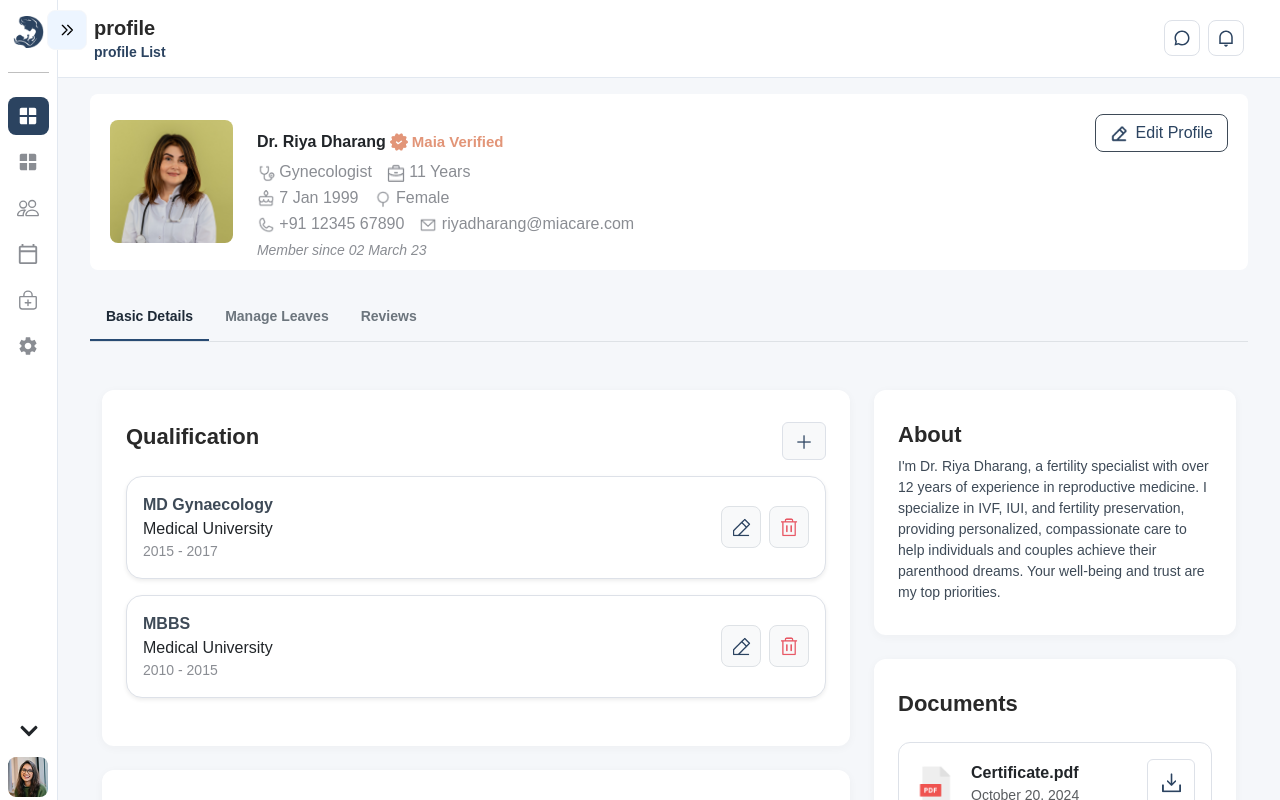
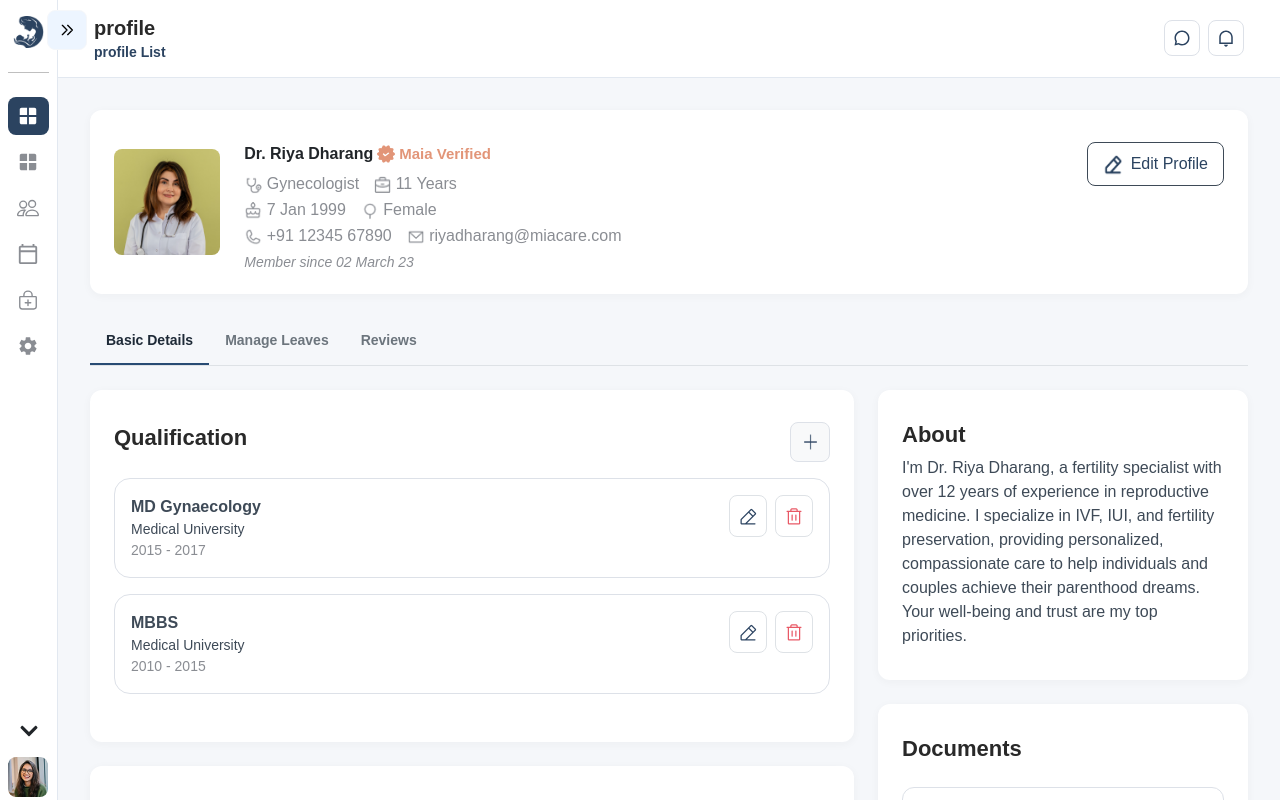
Before and after one commit to PranayTechnocomet/maiacare-doctor-inhouse-fe, a Next.js app: page /profile in a window 1280 px wide. Built offline with nearby package versions, Linux system fonts and the light colour scheme.

Commit message:
21/08/2025   bug solve profile screen

```diff
--- a/src/components/Profile-Tabes.tsx
+++ b/src/components/Profile-Tabes.tsx
@@ -36,7 +36,7 @@ const ProfileTabes = () => {
 
 
   return (
-    <div className="mt-4">
+    <div className='mt-4'>
 
       <CustomTabs
         activeKey={activeTab}
--- a/src/components/Profile.tsx
+++ b/src/components/Profile.tsx
@@ -12,14 +12,15 @@ import MaiaVerify from "../assets/images/MaiaVerify.png";
 import EditProfile from "../assets/images/EditProfile.png";
 import Image from 'next/image';
 import { useRouter } from 'next/navigation';
+import ContentContainer from './ui/ContentContainer';
 
 const Profile = () => {
 
-  const router = useRouter();
+    const router = useRouter();
 
-  const handleEditProfile = () => {
-    router.push('/edit-profile'); // Route to your Edit Profile screen
-  };
+    const handleEditProfile = () => {
+        router.push('/edit-profile'); // Route to your Edit Profile screen
+    };
 
     const doctorData = {
         name: "Dr. Riya Dharang",
@@ -38,10 +39,11 @@ const Profile = () => {
         return (
 
 
-            <div className="profile-card bg-white">
+            <ContentContainer>
                 <Row>
-                    <Col lg={8} md={9} className='d-flex flex-md-row flex-column align-items-center'>
-                        <div className='col-4 col-md-4 col-lg-3 col-xl-2'>
+                    <Col lg={7} md={9} className='d-flex flex-md-row flex-column align-items-center'>
+
+                        <div className='col-4 col-md-3 col-lg-3  col-xl-2'>
                             <Image
                                 src={doctor.image}
                                 alt="Profile"
@@ -49,7 +51,7 @@ const Profile = () => {
                             />
                         </div>
 
-                        <div className='col-12 col-md-8 col-lg-9 col-xl-10 ms-4 mt-3 '>
+                        <div className='col-12 col-md-9 col-lg-9 col-xl-9 ms-4 mt-3 mt-md-0'>
                             <div>
                                 <div className="d-flex flex-md-row align-items-start align-items-md-center gap-1 ">
                                     <strong>{doctor.name}</strong>
@@ -67,7 +69,7 @@ text-center text-md-start     ======= small screen all data center */}
                                         <span>
                                             <Image src={Stethoscope} alt="Specialization" width={18} height={18} /> {doctor.specialization}</span>
                                         <span>
-                                            <Image src={Expirence} alt="experience" width={18} height={18} /> {doctor.experience}</span>
+                                            <Image src={Expirence} alt="experience" width={17} height={17} /> {doctor.experience}</span>
                                     </div>
                                     <div className="detail-row profile-sub-title">
                                         <span>
@@ -86,21 +88,17 @@ text-center text-md-start     ======= small screen all data center */}
                             </div>
                         </div>
 
-
                     </Col>
-
-                    <Col lg={4} md={3} className="text-md-end text-center mt-4 mt-md-0">
+                    <Col lg={5} md={3} className="text-md-end text-center mt-4 mt-md-0">
                         <Button className="edit-profile-btn" onClick={handleEditProfile}>
                             <span className="me-2">
-                                <Image src={EditProfile} alt="EditProfile-btn" width={18} height={18} />
+                                <Image src={EditProfile} alt="EditProfile-btn" width={20} height={22} />
                             </span>
                             Edit Profile
                         </Button>
                     </Col>
                 </Row>
-            </div>
-
-
+            </ContentContainer>
         );
     };
 
--- a/src/components/form/Profile-Basic-Details.tsx
+++ b/src/components/form/Profile-Basic-Details.tsx
@@ -6,6 +6,7 @@ import LightEditimg from "../../assets/images/LightEditimg.png";
 import Pdfimg from "../../assets/images/Pdfimg.png";
 import Download from "../../assets/images/Download.png";
 import Image from 'next/image';
+import { useRouter } from "next/navigation";
 
 import ContentContainer from '../ui/ContentContainer';
 import { TimePickerFieldGroup } from '../ui/CustomTimePicker';
@@ -13,7 +14,15 @@ import { TimePickerFieldGroup } from '../ui/CustomTimePicker';
 const ProfileBasicDetails = () => {
   interface FormError {
     [key: string]: string;
+
   }
+
+  const router = useRouter();
+
+const handleEditClick = () => {
+  router.push("/edit-profile");
+};
+
   const initialFormError: FormError = {};
 
   const [formError, setFormError] = useState<FormError>(initialFormError);
@@ -67,32 +76,33 @@ const ProfileBasicDetails = () => {
 
 
   return (
-    <Container fluid className="mt-3">
-      <div className="mt-4">
+    // <Container fluid className="mt-3">
+      <div>
         <Row>
 
           {/* =====LEFT COLUMN  PART ======== */}
           {/* Qualification */}
 
-          <Col lg={8} className="mb-3">
+          <Col lg={8}>
             <div>
-              <ContentContainer className="mt-4">
+              <ContentContainer className='mt-4' >
                 <div className="d-flex justify-content-between align-items-center mb-3">
                   <h5 className="profile-card-main-titile">Qualification</h5>
-                  <Button variant="light" className="profile-card-boeder">
-                    <Image src={Add} alt="Add" width={18} height={18} />
+                  <Button variant="light" className="profile-card-boeder profile-card-button" >
+                    <Image src={Add} alt="Add" />
                   </Button>
                 </div>
 
                 {qualifications.length === 0 ? (
-                  <div className="text-center text-muted p-4 border rounded-4 shadow-sm">
+                  <div className="text-center text-muted p-4 border rounded-4 ">
                     Data not found
                   </div>
                 ) : (
                   qualifications.map((item, idx) => (
+
                     <div
                       key={idx}
-                      className="d-flex justify-content-between align-items-center p-3 mb-3 bg-white border rounded-4 shadow-sm profile-card-boeder"
+                      className="d-flex justify-content-between align-items-start p-3 mb-3 bg-white border rounded-4 profile-card-boeder"
                     >
                       <div>
                         <div className="card-feild">{item.title}</div>
@@ -101,19 +111,19 @@ const ProfileBasicDetails = () => {
                       </div>
 
                       <div className="d-flex gap-2">
-                        <Button variant="light" className="border p-2 rounded-3">
-                          <Image src={LightEditimg} alt="Specialization" width={22} height={22} />
+                        <Button  onClick={handleEditClick}  className="border p-2 rounded-3  bg-transparent">
+                          <Image src={LightEditimg} alt="Specialization" width={20} height={20} />
                         </Button>
 
-                        <Button
-                          variant="light"
-                          className="border p-2 rounded-3"
+                        <Button className="border p-2 rounded-3  bg-transparent"
                           onClick={() => handleDelete(idx)} // 👈 click par delete
                         >
-                          <Image src={Delete} alt="Specialization" width={22} height={22} />
+                          <Image src={Delete} alt="Specialization" width={20} height={20} />
                         </Button>
+
                       </div>
                     </div>
+
                   ))
                 )}
 
@@ -144,7 +154,7 @@ const ProfileBasicDetails = () => {
                       onChange={(e) =>
                         setFormData({ ...formData, MF: e.target.value })
                       }
-                      required
+                      // required
                       error={formError?.MF}
                     />
 
@@ -175,7 +185,7 @@ const ProfileBasicDetails = () => {
                       onChange={(e) =>
                         setFormData({ ...formData, SS: e.target.value })
                       }
-                      required
+                      // required
                       error={formError?.SS}
                     />
 
@@ -205,7 +215,7 @@ const ProfileBasicDetails = () => {
             <div>
               <ContentContainer className="mt-4">
                 <h5 className="profile-card-main-titile">About</h5>
-                <p className="mb-0 about-text" style={{ fontSize: "14px" }}>
+                <p className="mb-0 about-text" >
                   I'm Dr. Riya Dharang, a fertility specialist with over 12 years of experience in reproductive medicine. I specialize in IVF, IUI, and fertility preservation, providing personalized, compassionate care to help individuals and couples achieve their parenthood dreams. Your well-being and trust are my top priorities.
                 </p>
               </ContentContainer>
@@ -230,8 +240,8 @@ const ProfileBasicDetails = () => {
                           className="me-3"
                         />
                         <div>
-                          <div className="fw-semibold">{doc.name}</div>
-                          <div className="text-muted small">{doc.date}</div>
+                          <div className="card-university-text">{doc.name}</div>
+                          <div className="card-year">{doc.date}</div>
                         </div>
                       </div>
 
@@ -254,7 +264,7 @@ const ProfileBasicDetails = () => {
           </Col>
         </Row>
       </div>
-    </Container>
+    // </Container>
   );
 };
 
--- a/src/components/form/Profile-Manage-Leave.tsx
+++ b/src/components/form/Profile-Manage-Leave.tsx
@@ -56,7 +56,7 @@ const ManageLeave = () => {
             <div className="d-flex align-items-center flex-wrap gap-2">
               <div className="d-flex align-items-center gap-2">
                 <span className="about-text ">Sort by:</span>
-                <Button className="bg-white edit-profile-btn">
+                <Button className="last-month">
                   Last 6 Months
                 </Button>
               </div>
--- a/src/style/basetable.css
+++ b/src/style/basetable.css
@@ -26,8 +26,8 @@
   }
 
   .table thead th{
-    font-weight: 600;
-    font-size: 13px;
+    font-weight: 400;
+    font-size: 14px;
     color: #8A8D93;
 }
   .table tbody tr {
@@ -47,7 +47,7 @@
 .table tbody td{
     font-size: 14px;
     font-weight: 500;
-    color: #2C313E;
+    color: #292929;
 }
 
   .table .avatar-name {
--- a/src/style/font.css
+++ b/src/style/font.css
@@ -52,7 +52,7 @@
     outline: none !important;
     box-shadow: none !important;
     /* border: 1px solid #999 !important; grey focus border */
-  }
+}
 
 .maiacare-button-large {
     font-size: 18px;
@@ -133,6 +133,7 @@
     font-size: 16px !important;
     font-weight: 500;
 }
+
 .btn-border {
     border-color: 1px solid var(--color-radio-lable) !important;
     height: 40px !important;
@@ -168,6 +169,8 @@
     font-weight: 500;
     background-color: transparent;
     font-size: 16px;
+     padding: 9px 15px;
+    border-radius: 8px;
 }
 
 .edit-profile-btn:hover,
@@ -210,7 +213,7 @@
 
 .my-custom-icon {
     color: var(--color-icon-border) !important;
-  /* or other filter or styles */
+    /* or other filter or styles */
 }
 
 .card-feild {
@@ -219,9 +222,10 @@
     font-size: 16px;
 }
 
-.card-university-text .maiacare-input-field-label {
+.card-university-text {
     color: var(--color-radio-lable) !important;
-    font-weight: 600;
+    /* color: red !important; */
+    font-weight: 400;
     font-size: 14px;
 }
 
@@ -234,7 +238,7 @@
 .about-text {
     color: var(--color-radio-lable) !important;
     font-weight: 400;
-    font-size: 14px !important;
+    font-size: 16px !important;
 }
 
 .check-box input[type="checkbox"] {
@@ -251,7 +255,11 @@
     background-color: var(--color-bg) !important;
 }
 
-
+.last-month{
+    border-color: var(--color-icon-border) !important;
+    background-color: transparent !important;
+    color: var(--color-brand) !important;
+}
 
 
 
@@ -354,7 +362,7 @@
 
 @media (max-width: 375px) {
 
-     .modal-heading {
+    .modal-heading {
         font-size: 16px !important;
     }
 
--- a/src/style/profile.css
+++ b/src/style/profile.css
@@ -32,8 +32,23 @@
   gap: 15px;
   /* align-items: center; */
 }
+.last-month{
+border-radius: 8px !important;
+padding: 6px 12px !important;
+}
 
-.edit-profile-btn{
+.profile-card-button {
+  width: 40px;
+  height: 40px;
   border-radius: 8px;
-  padding: 6px 14px;
+  display: flex;
+  align-items: center;
+  justify-content: center;
+  padding: 0;
 }
+
+.profile-card-button img {
+  /* optional if you want to style the image inside button */
+  width: 17px;
+  height: 20px;
+}
--- a/src/style/sitelayout.css
+++ b/src/style/sitelayout.css
@@ -183,7 +183,7 @@
 }
 
 .layout__body {
-  padding: 1rem 2rem;
+  padding: 2rem 2rem 2rem 2rem ;
   height: 100vh;
   overflow: auto;
 }
```
Also changed, not shown: src/app/edit-profile/page.tsx (+9 -3 lines), src/components/form/Edit-Basic-Details.tsx (+76 -79 lines), src/components/form/Edit-Kyc-Details.tsx (+9 -9 lines), src/assets/images/Edit-Profile.png (added), src/assets/images/LightTrush.png (added).
